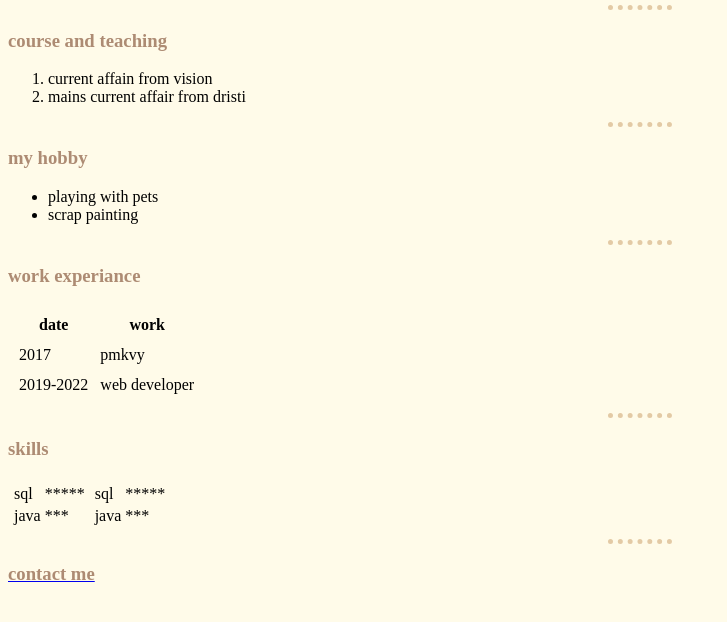
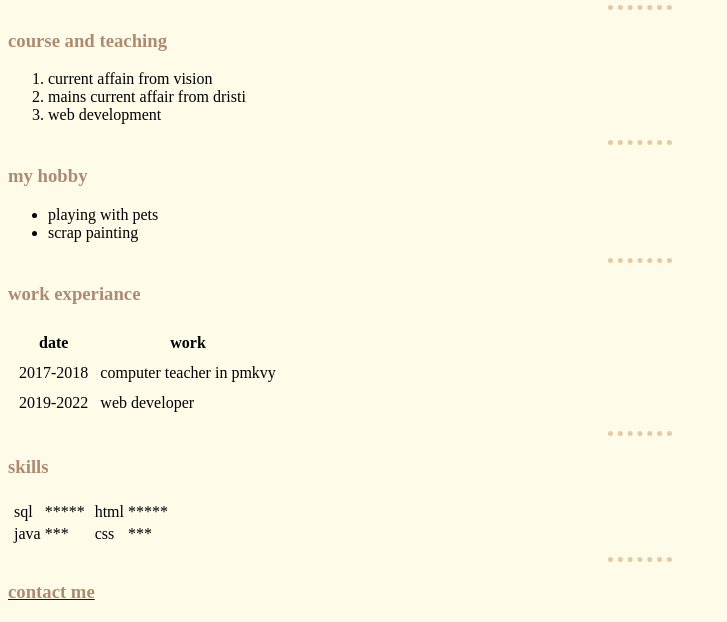
Before and after one commit to Vintiverma/cv-vinti, a plain HTML site: page index.html in a window 1280 px wide. Shown: the part 187-809 px from the top of the page, without its empty margins (0-727 px from the left). Drawn offline with Linux system fonts and the light colour scheme.

Commit message:
Update index.html

```diff
--- a/index.html
+++ b/index.html
@@ -22,6 +22,7 @@
     <ol>
       <li>current affain from vision</li>
       <li>mains current affair from dristi</li>
+      <li>web development</li>
     </ol>
       <hr size="3" noshade />
 
@@ -38,8 +39,8 @@
       <th>date</th>
       <th>work</th>
       <tr>
-        <td>2017</td>
-        <td>pmkvy</td>
+        <td>2017-2018</td>
+        <td>computer teacher in pmkvy</td>
       </tr>
       <tr>
         <td>2019-2022</td>
@@ -67,11 +68,11 @@
         <td>
           <table>
             <tr>
-              <td>sql</td>
+              <td>html</td>
               <td>*****</td>
             </tr>
             <tr>
-              <td>java</td>
+              <td>css</td>
               <td>***</td>
             </tr>
           </table>
```
